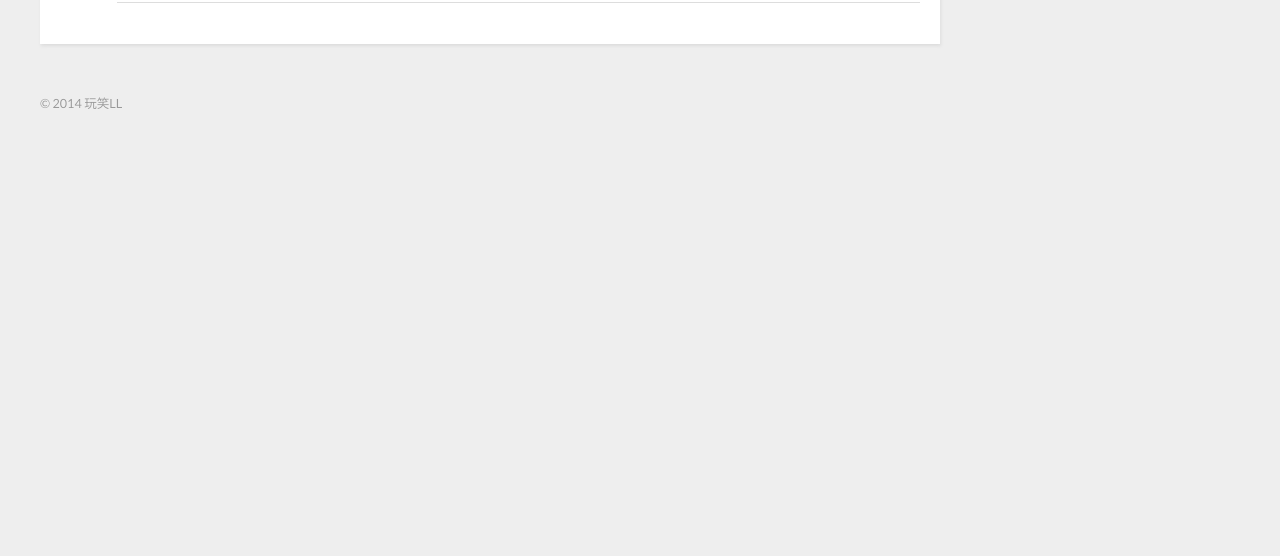
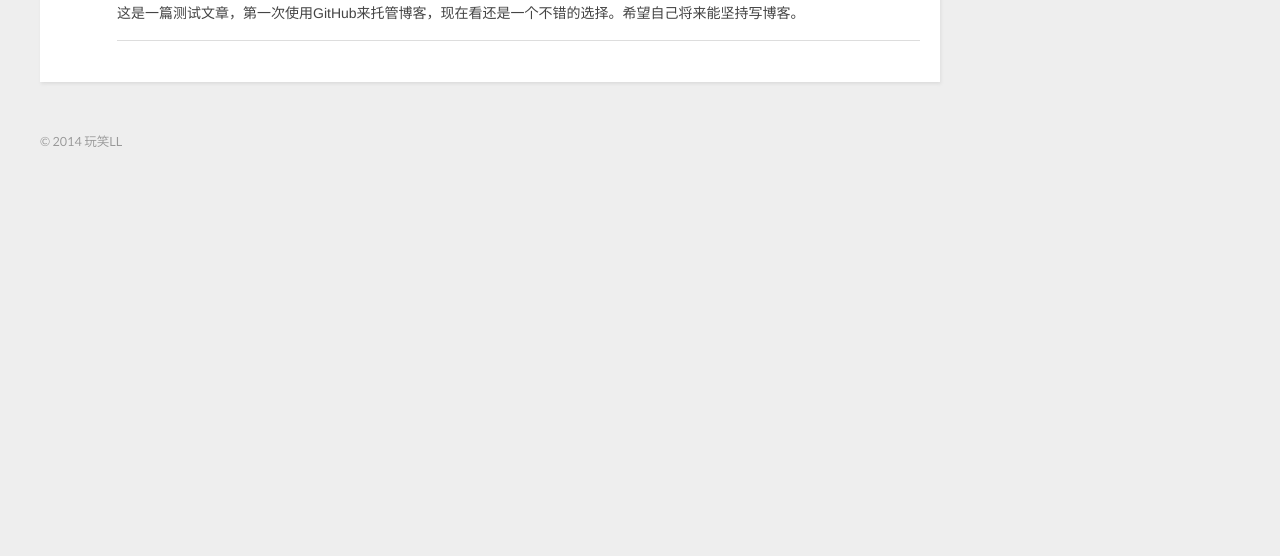
Before and after one commit to joke2003/joke2003.github.io, a plain HTML site: page index.html in a window 1280 px wide. Shown: the part 244-800 px from the top of the page. Drawn offline with nearby package versions, Linux system fonts and the light colour scheme.

Commit message:
Site updated: 2014-02-01 20:57:13

```diff
--- a/index.html
+++ b/index.html
@@ -58,6 +58,7 @@
     </header>
     <div class="entry">
 
+        <p>这是一篇测试文章，第一次使用GitHub来托管博客，现在看还是一个不错的选择。希望自己将来能坚持写博客。</p>
 
 
     </div>
```
Also changed, not shown: 2014/02/01/测试文章/index.html (+3 -0 lines), archives/2014/02/index.html (+1 -0 lines), archives/2014/index.html (+1 -0 lines), archives/index.html (+1 -0 lines).
